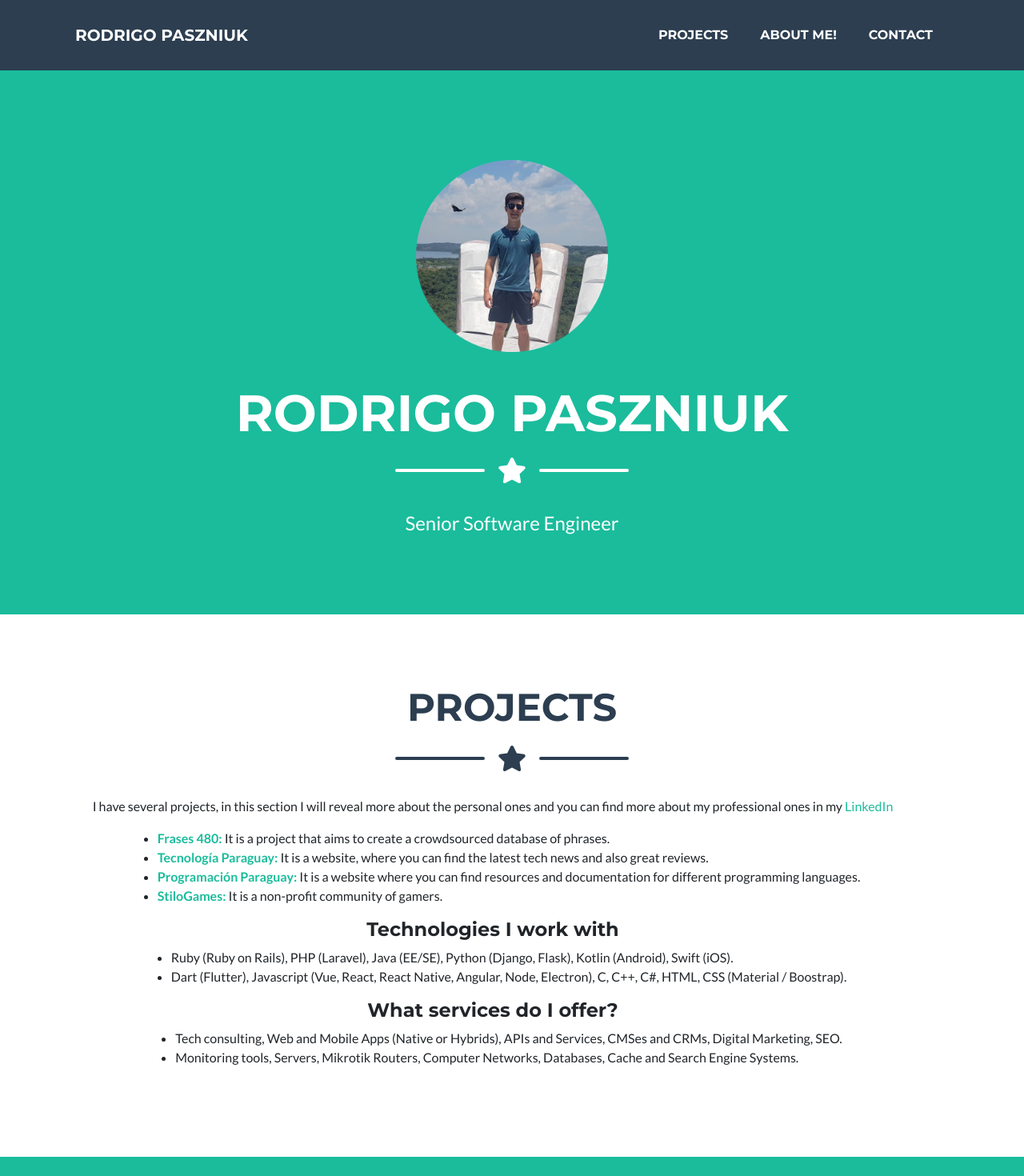
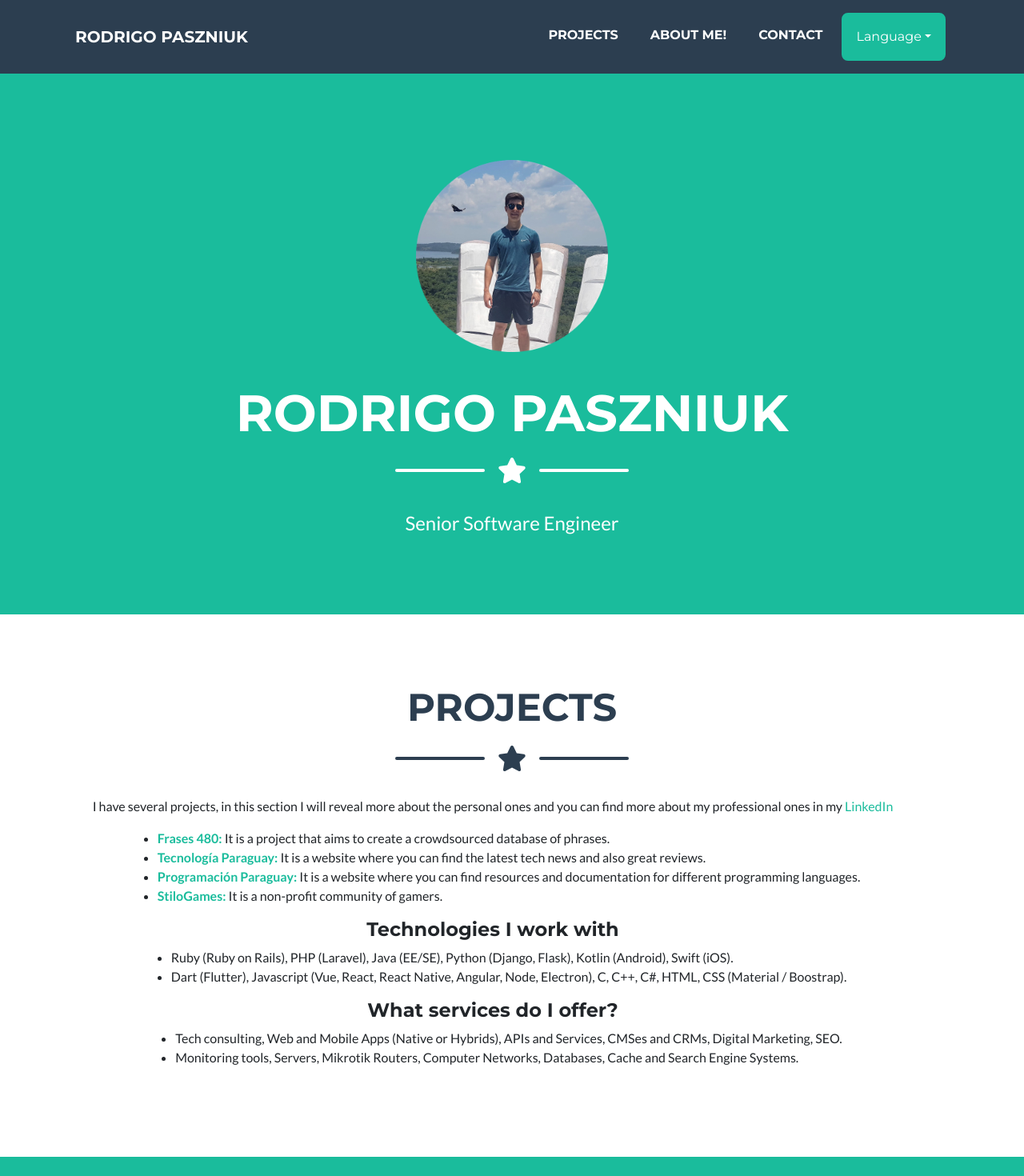
Before and after one commit to rpaszniuk/my-website, a Next.js app: page / in a window 1280 px wide. Shown: the top 1470 px of the page at 80% size. Built offline with nearby package versions, Linux system fonts and the light colour scheme.

Commit message:
Language selector

```diff
--- a/components/layout.jsx
+++ b/components/layout.jsx
@@ -1,5 +1,6 @@
 import Head from 'next/head'
-import { Container, Row, Nav, Button } from 'react-bootstrap'
+import { useRouter } from 'next/router';
+import { Container, Row, Nav, Button, Dropdown } from 'react-bootstrap'
 import { useIntl } from 'react-intl';
 import React, { useState } from 'react';
 import { FontAwesomeIcon } from '@fortawesome/react-fontawesome';
@@ -12,6 +13,8 @@ export default function Layout({ children, home }) {
   const f = (id) => formatMessage({ id });
   const [isNavCollapsed, setIsNavCollapsed] = useState(true);
   const handleNavCollapse = () => setIsNavCollapsed(!isNavCollapsed);
+  const router = useRouter()
+  const { locale } = router
   return (
     <div>
       <Head>
@@ -20,6 +23,7 @@ export default function Layout({ children, home }) {
         <link rel="icon" href="/favicon.ico" />
         <link href="https://fonts.googleapis.com/css?family=Montserrat:400,700" rel="stylesheet" type="text/css" />
         <link href="https://fonts.googleapis.com/css?family=Lato:400,700,400italic,700italic" rel="stylesheet" type="text/css" />
+        <link rel="stylesheet" href="https://cdnjs.cloudflare.com/ajax/libs/flag-icon-css/3.5.0/css/flag-icon.min.css" integrity="sha512-Cv93isQdFwaKBV+Z4X8kaVBYWHST58Xb/jVOcV9aRsGSArZsgAnFIhMpDoMDcFNoUtday1hdjn0nGp3+KZyyFw==" crossorigin="anonymous" />
         <meta name="description" content={siteTitle} />
         <meta name="og:title" content={siteTitle} />
         <meta name="author" content={name} />
@@ -36,6 +40,17 @@ export default function Layout({ children, home }) {
                 <li className="nav-item mx-0 mx-lg-1"><a className="nav-link py-3 px-0 px-lg-3 rounded js-scroll-trigger" href="#projects">{f('projects')}</a></li>
                 <li className="nav-item mx-0 mx-lg-1"><a className="nav-link py-3 px-0 px-lg-3 rounded js-scroll-trigger" href="#about">{f('about')}</a></li>
                 <li className="nav-item mx-0 mx-lg-1"><a className="nav-link py-3 px-0 px-lg-3 rounded js-scroll-trigger" href="#contact">{f('contact')}</a></li>
+                <li className="nav-item mx-0 mx-lg-1">
+                  <Dropdown>
+                    <Dropdown.Toggle className="nav-link py-3 px-0 px-lg-3 rounded js-scroll-trigger" id="dropdown-basic">
+                      {f('language')}
+                    </Dropdown.Toggle>
+                    <Dropdown.Menu>
+                      <Dropdown.Item className={`${locale == 'en' ? 'active' : ''}`} href="/en"><span class="flag-icon flag-icon-us"></span> {f('english')}</Dropdown.Item>
+                      <Dropdown.Item className={`${locale == 'es' ? 'active' : ''}`} href="/es"><span class="flag-icon flag-icon-es"></span> {f('spanish')}</Dropdown.Item>
+                    </Dropdown.Menu>
+                  </Dropdown>
+                </li>
               </ul>
             </div>
           </Container>
@@ -66,7 +81,7 @@ export default function Layout({ children, home }) {
           </Container>
         </footer>
         <div className="copyright py-4 text-center text-white">
-          <Container><small>Copyright © Rodrigo Paszniuk 2021</small></Container>
+          <Container><small>Copyright © Rodrigo Paszniuk {(new Date().getFullYear())}</small></Container>
         </div>
       </div>
     </div>
--- a/content/locale/en.js
+++ b/content/locale/en.js
@@ -1,5 +1,8 @@
 export const en = {
   '/': {
+    language: 'Language',
+    spanish: 'Spanish',
+    english: 'English',
     projects: 'Projects',
     about: 'About me!',
     contact: 'Contact',
@@ -15,7 +18,7 @@ export const en = {
     projects_third_subtitle_1: 'Tech consulting, Web and Mobile Apps (Native or Hybrids), APIs and Services, CMSes and CRMs, Digital Marketing, SEO.',
     projects_third_subtitle_2: 'Monitoring tools, Servers, Mikrotik Routers, Computer Networks, Databases, Cache and Search Engine Systems.',
     frases480: 'It is a project that aims to create a crowdsourced database of phrases.',
-    tecnologiapy: 'It is a website, where you can find the latest tech news and also great reviews.',
+    tecnologiapy: 'It is a website where you can find the latest tech news and also great reviews.',
     programacionpy: 'It is a website where you can find resources and documentation for different programming languages.',
     stilogames: 'It is a non-profit community of gamers.',
     about_me_1: 'I was born in Encarnación Paraguay, on October 9, 1991, from a young age I was interested and passionate about computers and technologies.',
--- a/content/locale/es.js
+++ b/content/locale/es.js
@@ -1,5 +1,8 @@
 export const es = {
   '/': {
+    language: 'Idioma',
+    spanish: 'Español',
+    english: 'Inglés',
     projects: 'Proyectos',
     about: 'Acerca',
     contact: 'Contacto',
```
